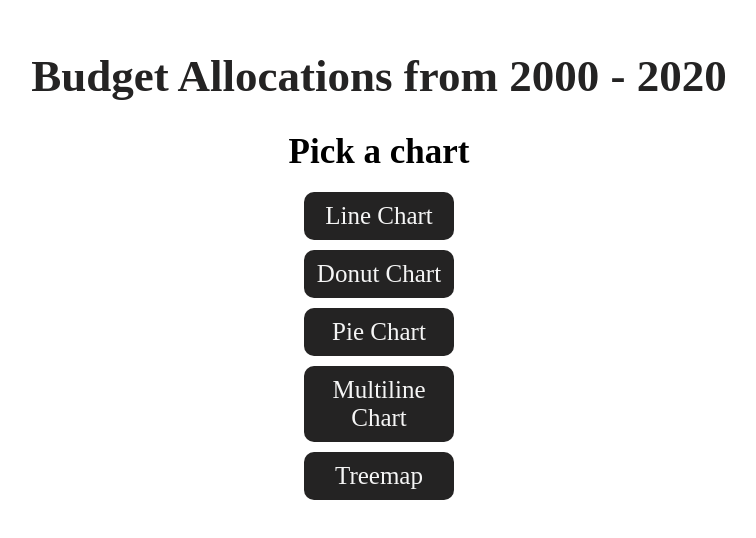
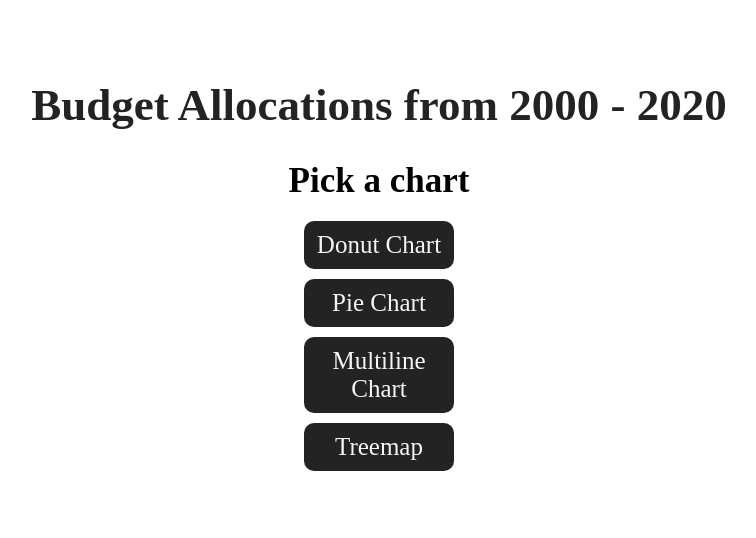
Before and after one commit to arikan-u/fed, a plain HTML site: page index.html in a window 1280 px wide. Shown: the part 120-658 px from the top of the page, without its empty margins (261-1017 px from the left). Drawn offline with Linux system fonts and the light colour scheme.

Commit message:
cmmt'd line chart
turned line chart to comment, data wasn't updating

```diff
--- a/index.html
+++ b/index.html
@@ -11,7 +11,7 @@
         <div class="flex-center flex-column">
             <h2>Budget Allocations from 2000 - 2020</h2>
             <h4>Pick a chart</h4>
-            <a  class="btn" href="linechart.html">Line Chart</a>
+            <!--<a  class="btn" href="linechart.html">Line Chart</a> -->
             <a class="btn" href="donut.html">Donut Chart</a>
             <a  class="btn" href="piechart.html">Pie Chart</a>
             <a  class="btn" href="multiple.html">Multiline Chart</a>
```
